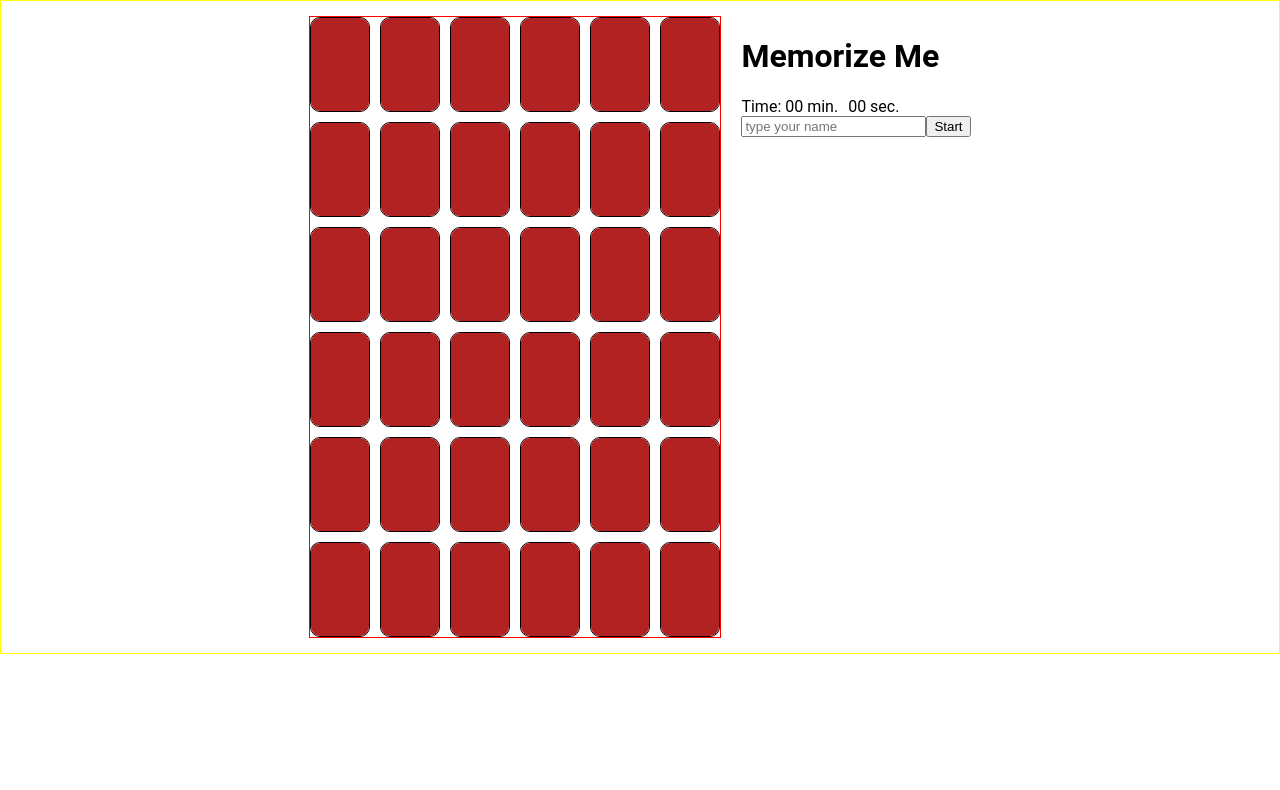
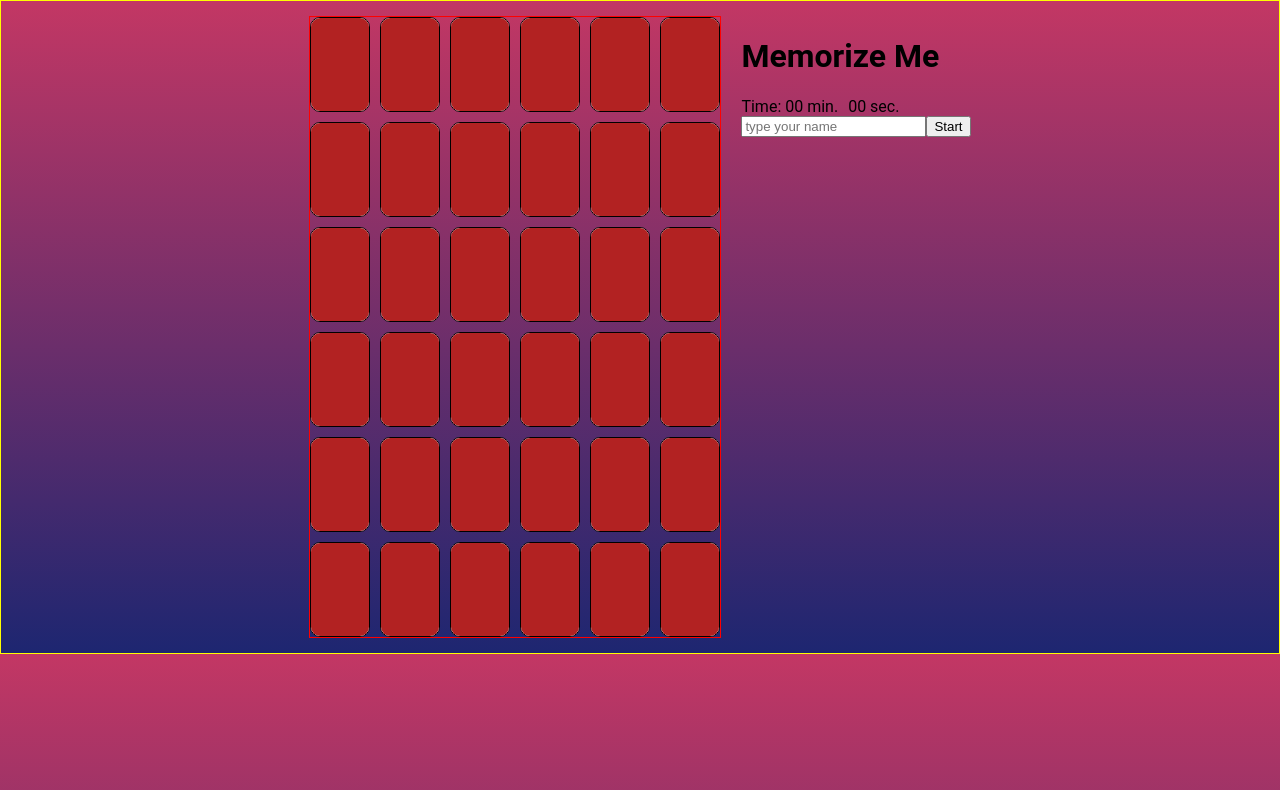
Before and after one commit to bogdankuzzmin/memorize-me, a React (Create React App) app: page / in a window 1280 px wide. Shown: the top 790 px of the page. Built offline with nearby package versions, Linux system fonts and the light colour scheme.

Commit message:
[index.css] - added background-image

```diff
--- a/src/index.css
+++ b/src/index.css
@@ -8,6 +8,11 @@ body {
   font-family: 'Roboto', 'Helvetica', sans-serif;
   font-size: 16px;
   font-weight: 400;
+
+  background: #C33764;
+  background: -webkit-linear-gradient(to top, #1D2671, #C33764);
+  background: linear-gradient(to top, #1D2671, #C33764);
+
 }
 
 img {
```
